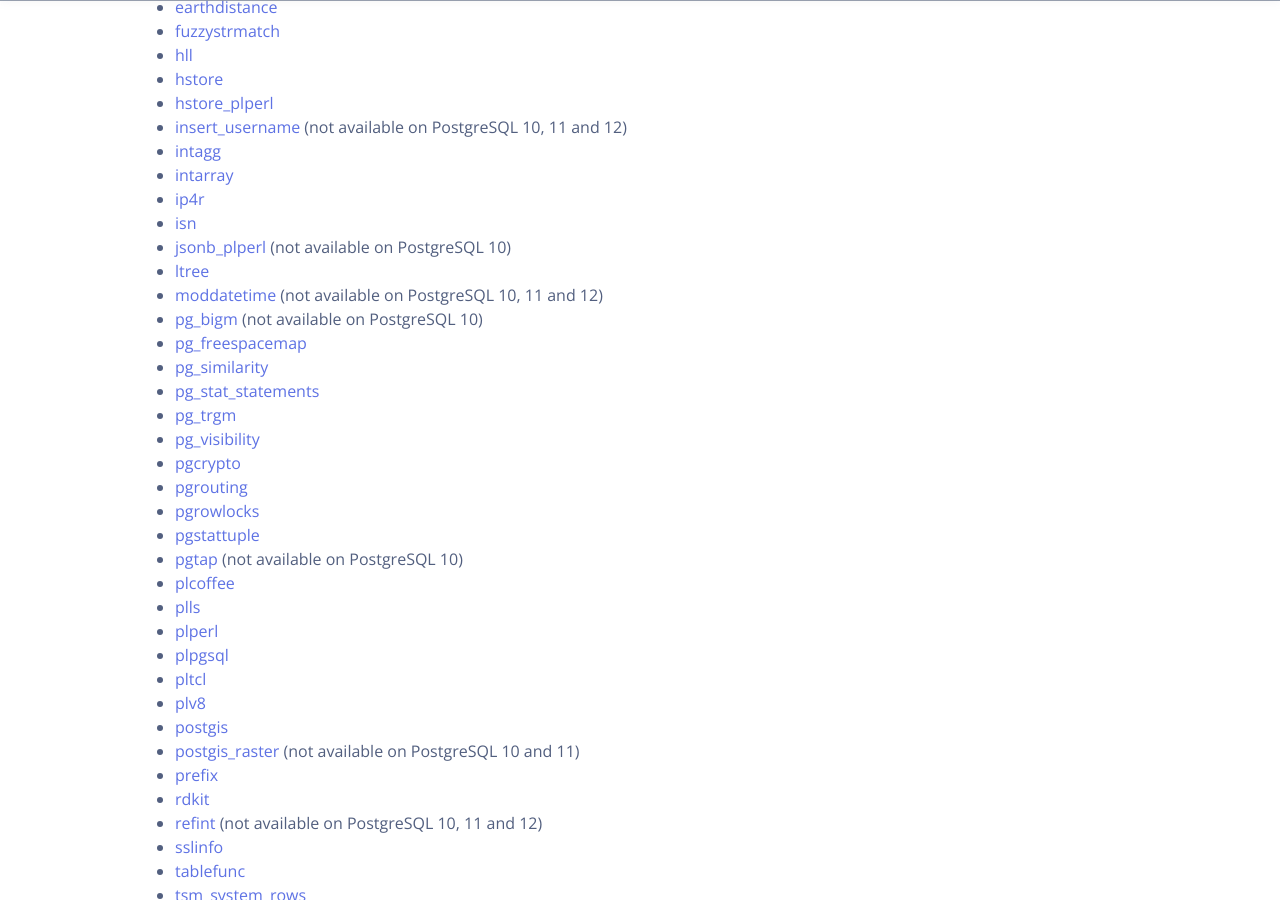
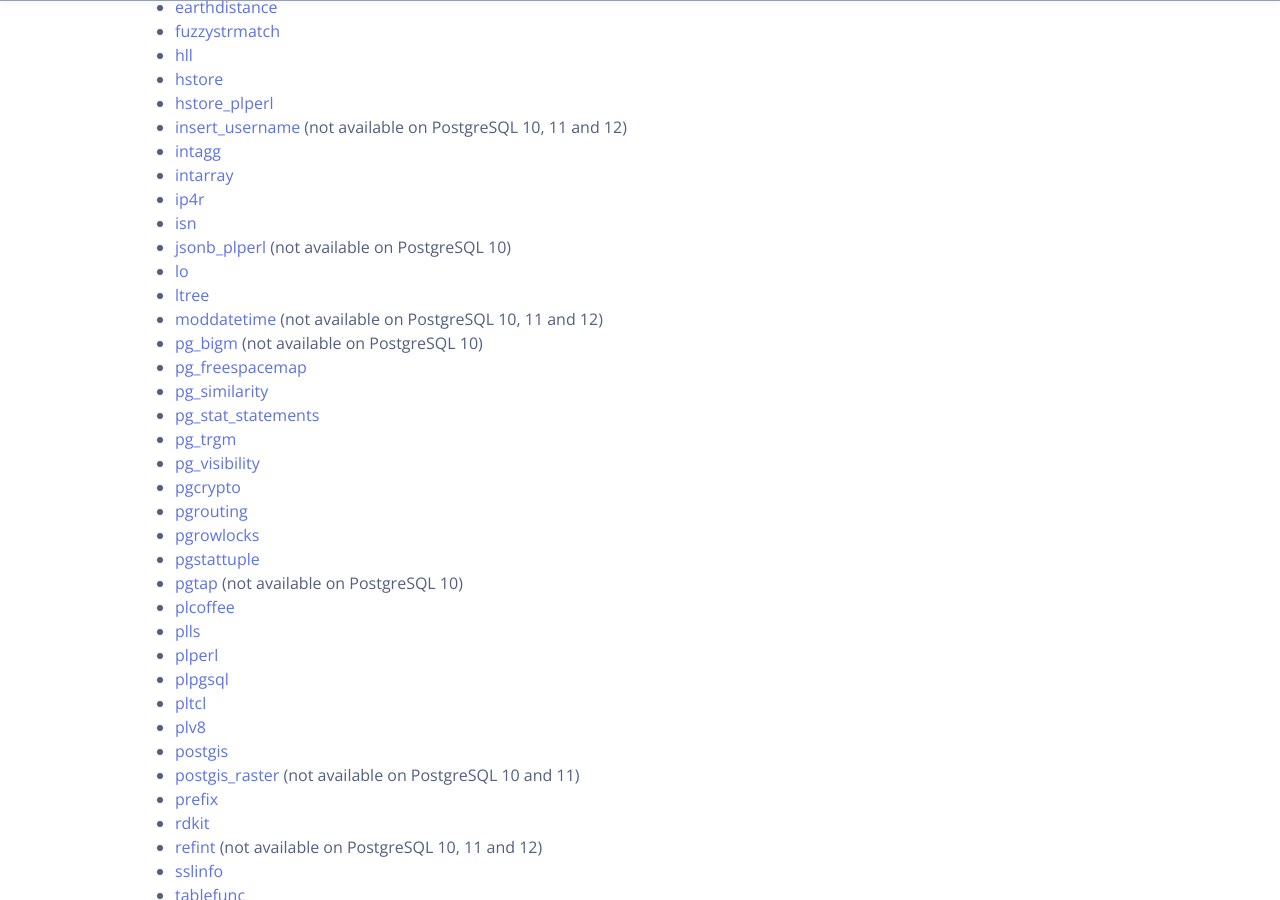
Before and after one commit to OldSneerJaw/borealis-data-www, a Jekyll site: the page built from _pages/pg-extensions-support.md, in a window 1280 px wide and 900 px high, scrolled down 643 px. Built offline with Jekyll 4.4.1, drawn with Linux system fonts in a browser that asks for light colours; nearby versions of some CDN libraries.

```diff
--- a/_pages/pg-extensions-support.md
+++ b/_pages/pg-extensions-support.md
@@ -28,6 +28,7 @@ The following list of [PostgreSQL extensions](https://www.postgresql.org/docs/10
 - [ip4r](https://github.com/RhodiumToad/ip4r)
 - [isn](https://www.postgresql.org/docs/13/isn.html)
 - [jsonb_plperl](https://www.postgresql.org/docs/13/datatype-json.html#id-1.5.7.22.19) (not available on PostgreSQL 10)
+- [lo](https://www.postgresql.org/docs/13/lo.html)
 - [ltree](https://www.postgresql.org/docs/13/ltree.html)
 - [moddatetime](https://www.postgresql.org/docs/13/contrib-spi.html#id-1.11.7.45.8) (not available on PostgreSQL 10, 11 and 12)
 - [pg_bigm](https://pgbigm.osdn.jp/pg_bigm_en-1-2.html) (not available on PostgreSQL 10)
```
